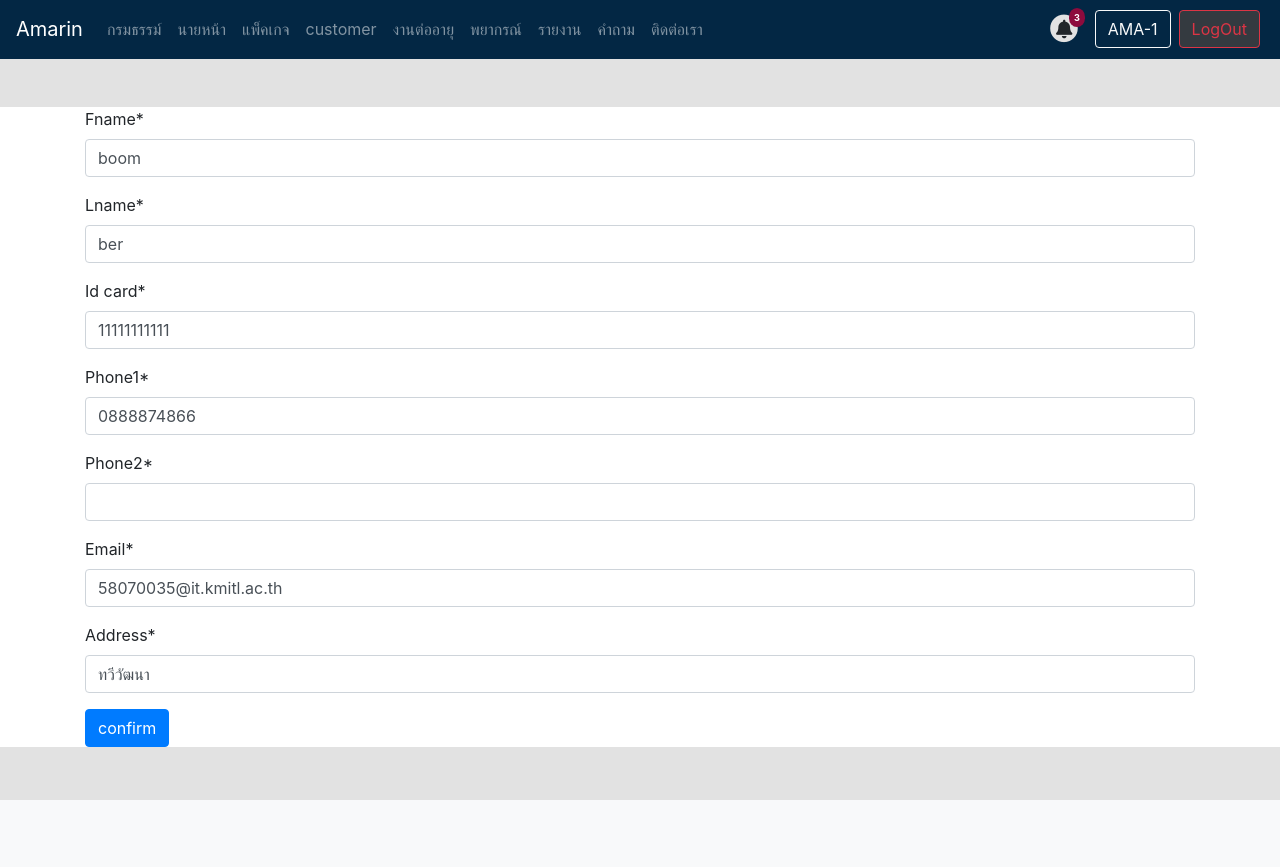
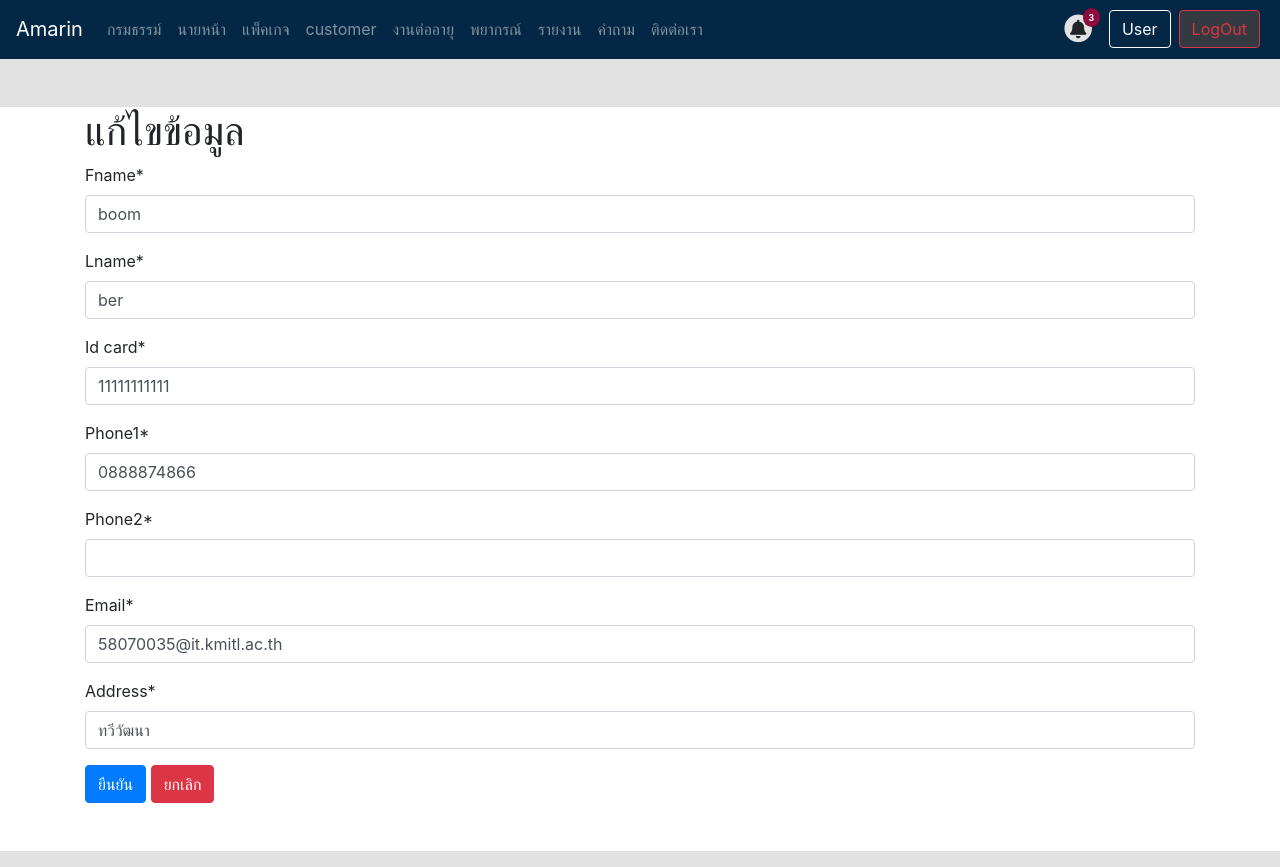
Before and after one commit to bboomber/projectterm2, a Django app: page /profile/edit/ in a window 1280 px wide. Before the commit the page ends 800 px from the top, so only its background shows below. Run offline with Django 3.2, Linux system fonts and the light colour scheme; a user stored in the database is signed in; data comes from the database, SQL or seed files in the repository; some libraries are stand-ins or nearby versions.

Commit message:
edit UC 1-2-3
แก้ยูสเคส1 2 3 ให้ตรงเป๊ะๆตามUC

```diff
--- a/mysite/mysite/templates/mysite/base.html
+++ b/mysite/mysite/templates/mysite/base.html
@@ -7,8 +7,7 @@
     <title>Amarin Broker</title>
     <link rel="stylesheet" href="{% static 'employee_control/css/bootstrap.min.css' %}">
     <link rel="stylesheet" href="{% static 'employee_control/css/emp_con.css' %}">
-    <link rel="stylesheet" href="https://use.fontawesome.com/releases/v5.7.2/css/all.css"
-        integrity="sha384-fnmOCqbTlWIlj8LyTjo7mOUStjsKC4pOpQbqyi7RrhN7udi9RwhKkMHpvLbHG9Sr" crossorigin="anonymous">
+    <link rel="stylesheet" href="https://use.fontawesome.com/releases/v5.7.2/css/all.css" integrity="sha384-fnmOCqbTlWIlj8LyTjo7mOUStjsKC4pOpQbqyi7RrhN7udi9RwhKkMHpvLbHG9Sr" crossorigin="anonymous">
     <link rel="stylesheet" href="https://cdn.jsdelivr.net/npm/bootstrap-select@1.13.7/dist/css/bootstrap-select.min.css">
 
 
@@ -18,8 +17,7 @@
 <body>
     <nav class="navbar navbar-expand-lg navbar-dark bg-darkblue">
         <a class="navbar-brand" href="/">Amarin</a>
-        <button class="navbar-toggler" type="button" data-toggle="collapse" data-target="#navbarSupportedContent"
-            aria-controls="navbarSupportedContent" aria-expanded="false" aria-label="Toggle navigation">
+        <button class="navbar-toggler" type="button" data-toggle="collapse" data-target="#navbarSupportedContent" aria-controls="navbarSupportedContent" aria-expanded="false" aria-label="Toggle navigation">
             <span class="navbar-toggler-icon"></span>
         </button>
 
@@ -27,13 +25,12 @@
             <ul class="navbar-nav mr-auto">
                 {% if user.is_authenticated %}
                 <li class="nav-item dropdown">
-                    <a class="nav-link" href="#" id="navbarDropdown" role="button" data-toggle="dropdown"
-                        aria-haspopup="true" aria-expanded="false">
+                    <a class="nav-link" href="#" id="navbarDropdown" role="button" data-toggle="dropdown" aria-haspopup="true" aria-expanded="false">
                         กรมธรรม์
                     </a>
                     <div class="dropdown-menu bg-darkblue" aria-labelledby="navbarDropdown">
                         <a class="dropdown-item text-white" href="/insure/">แสดงกรมธรรม์ทั้งหมด</a>
-                        <a class="dropdown-item text-white" href="/insure/sell">ออกกรมธรรม์</a>
+                        <a class="dropdown-item text-white" href="/insure/sell">ออกงานประกัน</a>
 
                         <div class="dropdown-divider"></div>
                         <a class="dropdown-item text-white" href="#">Something else here</a>
@@ -44,8 +41,7 @@
                     <a class="nav-link" href="/employee/">นายหน้า</a>
                 </li>
                 <li class="nav-item dropdown">
-                    <a class="nav-link" href="#" id="navbarDropdown" role="button" data-toggle="dropdown"
-                        aria-haspopup="true" aria-expanded="false">
+                    <a class="nav-link" href="#" id="navbarDropdown" role="button" data-toggle="dropdown" aria-haspopup="true" aria-expanded="false">
                         แพ็คเกจ
                     </a>
                     <div class="dropdown-menu bg-darkblue" aria-labelledby="navbarDropdown">
@@ -57,8 +53,7 @@
                     </div>
                 </li>
                 <li class="nav-item dropdown">
-                    <a class="nav-link" href="#" id="navbarDropdown" role="button" data-toggle="dropdown"
-                        aria-haspopup="true" aria-expanded="false">
+                    <a class="nav-link" href="#" id="navbarDropdown" role="button" data-toggle="dropdown" aria-haspopup="true" aria-expanded="false">
                         customer
                     </a>
                     <div class="dropdown-menu bg-darkblue" aria-labelledby="navbarDropdown">
@@ -79,8 +74,7 @@
                 <li class="nav-item">
                     <a class="nav-link" href="/report/">รายงาน</a>
                 </li>
-                {% else %}
-                {% endif%}
+                {% else %} {% endif%}
                 <li class="nav-item">
                     <a class="nav-link" href="/Q&A/">คำถาม</a>
                 </li>
@@ -111,43 +105,25 @@
                     </span>
                 </div> -->
 
-                <a href="/profile/" class="btn btn-outline-light mr-1 ml-1" role="button">AMA-{{ user.id }}</a>
-                <button type="button" class="btn btn-outline-danger bg-dark mr-1 ml-1" data-toggle="modal"
-                    data-target="#logoutmodal">
+                <a href="/profile/" class="btn btn-outline-light mr-1 ml-1" role="button">User</a>
+                <button type="button" class="btn btn-outline-danger bg-dark mr-1 ml-1" data-toggle="modal" data-target="#logoutmodal">
                     LogOut
-                </button>
-
-                {% else %}
+                </button> {% else %}
                 <a href="/login/" class="btn btn-outline-light mr-1 ml-1" role="button">log In</a>
-                <a href="/signup/" class="btn btn-outline-warning mr-1 ml-1" role="button">Sign Up</a>
-                {% endif%}
+                <a href="/signup/" class="btn btn-outline-warning mr-1 ml-1" role="button">สมัครสมาชิก</a> {% endif%}
             </form>
         </div>
     </nav>
-    {% if messages %}
-    {% for message in messages %}
+    {% if messages %} {% for message in messages %}
     <div class="alert alert-{{ message.tags }}">
         {{ message }}
     </div>
-    {% endfor %}
-    {% endif %}
+    {% endfor %} {% endif %} {% block content %} {% endblock %}
 
 
-
-    {% block content %}
-
-    {% endblock %}
-
-
-    <script src="https://code.jquery.com/jquery-3.3.1.slim.min.js"
-        integrity="sha384-q8i/X+965DzO0rT7abK41JStQIAqVgRVzpbzo5smXKp4YfRvH+8abtTE1Pi6jizo"
-        crossorigin="anonymous"></script>
-    <script src="https://cdnjs.cloudflare.com/ajax/libs/popper.js/1.14.6/umd/popper.min.js"
-        integrity="sha384-wHAiFfRlMFy6i5SRaxvfOCifBUQy1xHdJ/yoi7FRNXMRBu5WHdZYu1hA6ZOblgut"
-        crossorigin="anonymous"></script>
-    <script src="https://stackpath.bootstrapcdn.com/bootstrap/4.2.1/js/bootstrap.min.js"
-        integrity="sha384-B0UglyR+jN6CkvvICOB2joaf5I4l3gm9GU6Hc1og6Ls7i6U/mkkaduKaBhlAXv9k"
-        crossorigin="anonymous"></script>
+    <script src="https://code.jquery.com/jquery-3.3.1.slim.min.js" integrity="sha384-q8i/X+965DzO0rT7abK41JStQIAqVgRVzpbzo5smXKp4YfRvH+8abtTE1Pi6jizo" crossorigin="anonymous"></script>
+    <script src="https://cdnjs.cloudflare.com/ajax/libs/popper.js/1.14.6/umd/popper.min.js" integrity="sha384-wHAiFfRlMFy6i5SRaxvfOCifBUQy1xHdJ/yoi7FRNXMRBu5WHdZYu1hA6ZOblgut" crossorigin="anonymous"></script>
+    <script src="https://stackpath.bootstrapcdn.com/bootstrap/4.2.1/js/bootstrap.min.js" integrity="sha384-B0UglyR+jN6CkvvICOB2joaf5I4l3gm9GU6Hc1og6Ls7i6U/mkkaduKaBhlAXv9k" crossorigin="anonymous"></script>
     <script src="https://cdn.jsdelivr.net/npm/bootstrap-select@1.13.7/dist/js/bootstrap-select.min.js"></script>
 
     <script src="https://cdn.datatables.net/1.10.19/js/jquery.dataTables.min.js"></script>
@@ -155,8 +131,7 @@
     <script src="{% static 'employee_control/js/remindJS.js' %}"></script>
 
 </body>
-<div class="modal fade" id="logoutmodal" tabindex="-1" role="dialog" aria-labelledby="exampleModalLabel"
-    aria-hidden="true">
+<div class="modal fade" id="logoutmodal" tabindex="-1" role="dialog" aria-labelledby="exampleModalLabel" aria-hidden="true">
     <div class="modal-dialog" role="document">
         <div class="modal-content">
             <div class="modal-header">
--- a/mysite/user/templates/user/editProfile.html
+++ b/mysite/user/templates/user/editProfile.html
@@ -1,24 +1,14 @@
-{% extends "mysite/base.html" %}
-{% block content %}
-
-{% load crispy_forms_tags %}
+{% extends "mysite/base.html" %} {% block content %} {% load crispy_forms_tags %}
 
 <body class="bg-gray">
     <div class="bg-white">
         <div class="container mt-5">
             <form method="post">
-                {% csrf_token %}
-                {{ form.fname|as_crispy_field }}
-                {{ form.lname|as_crispy_field }}
-                {{ form.id_card|as_crispy_field }}
-                {{ form.phone1|as_crispy_field }}
-                {{ form.phone2|as_crispy_field }}
-                {{ form.email|as_crispy_field }}
-                {{ form.address|as_crispy_field }}
-                <button type="submit" class="btn btn-primary">confirm</button>
+                <h1>แก้ไขข้อมูล</h1>
+                {% csrf_token %} {{ form.fname|as_crispy_field }} {{ form.lname|as_crispy_field }} {{ form.id_card|as_crispy_field }} {{ form.phone1|as_crispy_field }} {{ form.phone2|as_crispy_field }} {{ form.email|as_crispy_field }} {{ form.address|as_crispy_field}}
+                <button type="submit" class="btn btn-primary mb-5">ยืนยัน</button>
+                <a href="/profile/" class="btn btn-danger mb-5" role="button">ยกเลิก</a>
             </form>
-
-
         </div>
     </div>
 </body>
--- a/mysite/user/views.py
+++ b/mysite/user/views.py
@@ -26,7 +26,7 @@ def signup(request):
             raw_password = form.cleaned_data.get('password1')
             user = authenticate(username=user.username, password=raw_password)
             messages.success(
-                request, f'Account created for {username}! You can login now')
+                request, f'สมัครสมาชิกสำเร็จ')
             return redirect('/employee')
     else:
         form = UserRegisterForm()
@@ -49,6 +49,8 @@ def editProfile(request):
             myProfile.email = myProfileform.cleaned_data.get('email')
             myProfile.address = myProfileform.cleaned_data.get('address')
             myProfile.save()
+        messages.success(
+                request, f'แก้ไขข้อมูลสำเร็จ')
         return redirect('/')
     else:
         form = UserRegisterForm(instance=myProfile)
@@ -58,5 +60,5 @@ def editProfile(request):
 @login_required
 def profile(request):
     employee = Employee.objects.get(id=request.user.id)
-    messages.success(request, f'this is {employee.fname} profile!')
+    # messages.success(request, f'this is {employee.fname} profile!')
     return render(request, 'user/profile.html', {'employee': employee})
```
Also changed, not shown: mysite/user/templates/user/profile.html (+3 -8 lines), mysite/user/templates/user/signup.html (+5 -8 lines).
